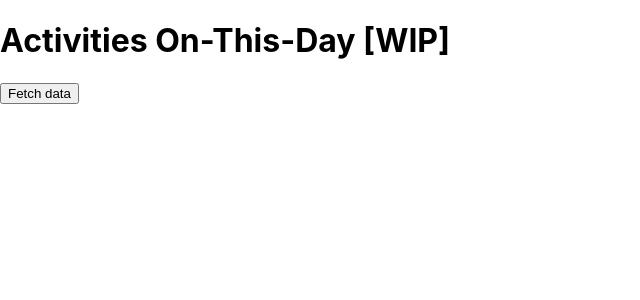
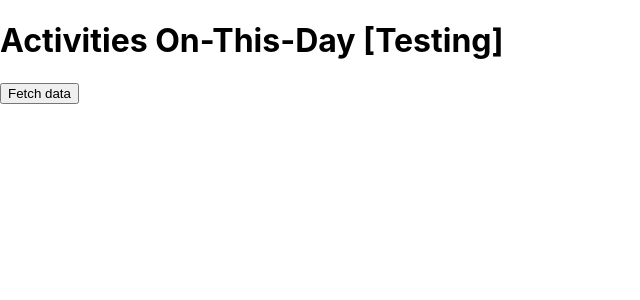
Before and after one commit to kr-matthews/activities-on-this-day, a React (Create React App) app: page / in a window 1280 px wide. Shown: the top 300 px of the page, without its empty margins (0-640 px from the left). Built offline with nearby package versions, Linux system fonts and the light colour scheme.

Commit message:
Simple commit

```diff
--- a/src/App.js
+++ b/src/App.js
@@ -9,7 +9,7 @@ export default function App() {
 
   return (
     <>
-      <h1>Activities On-This-Day [WIP]</h1>
+      <h1>Activities On-This-Day [Testing]</h1>
 
       {apiData.isLoading ? (
         <p>Loading</p>
```
